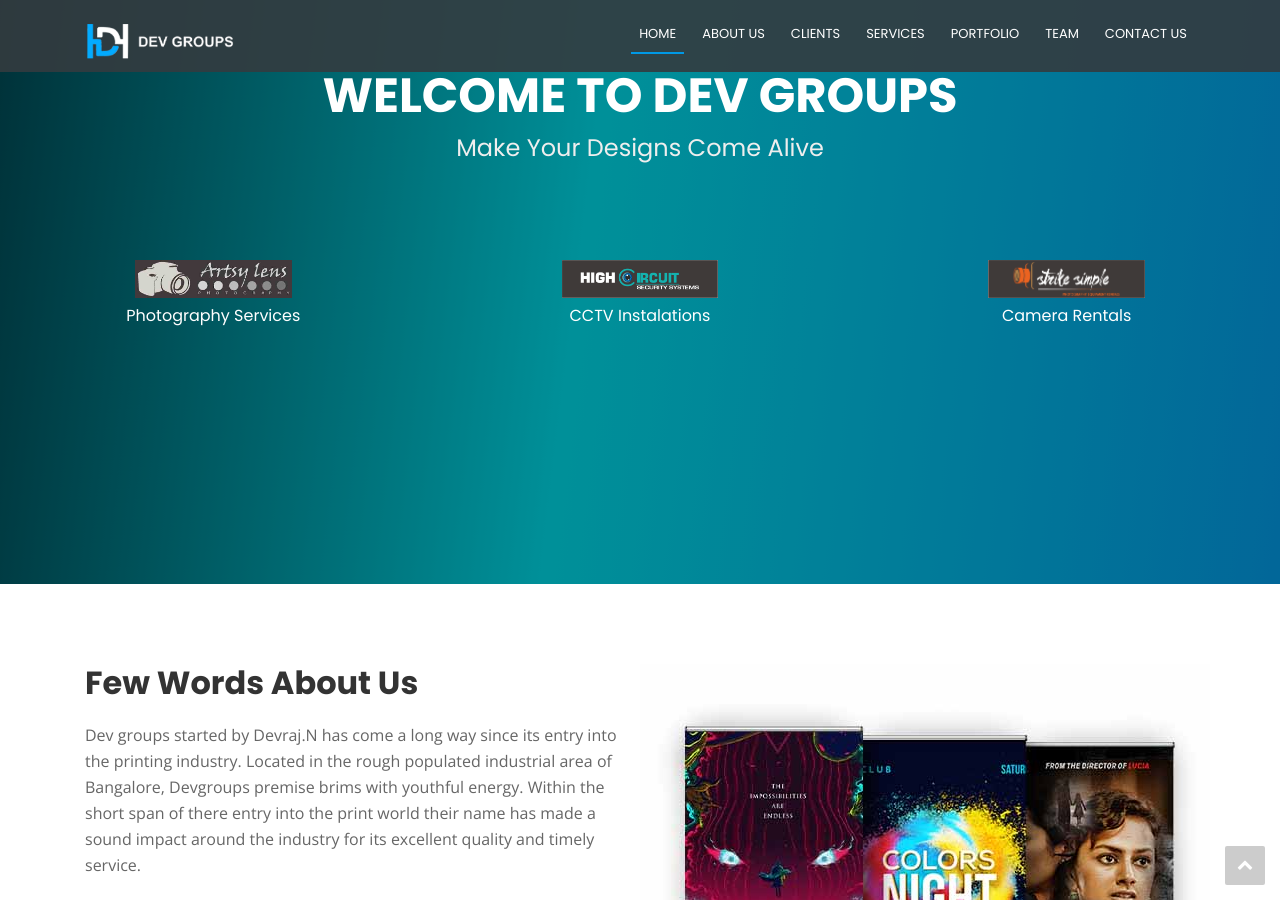
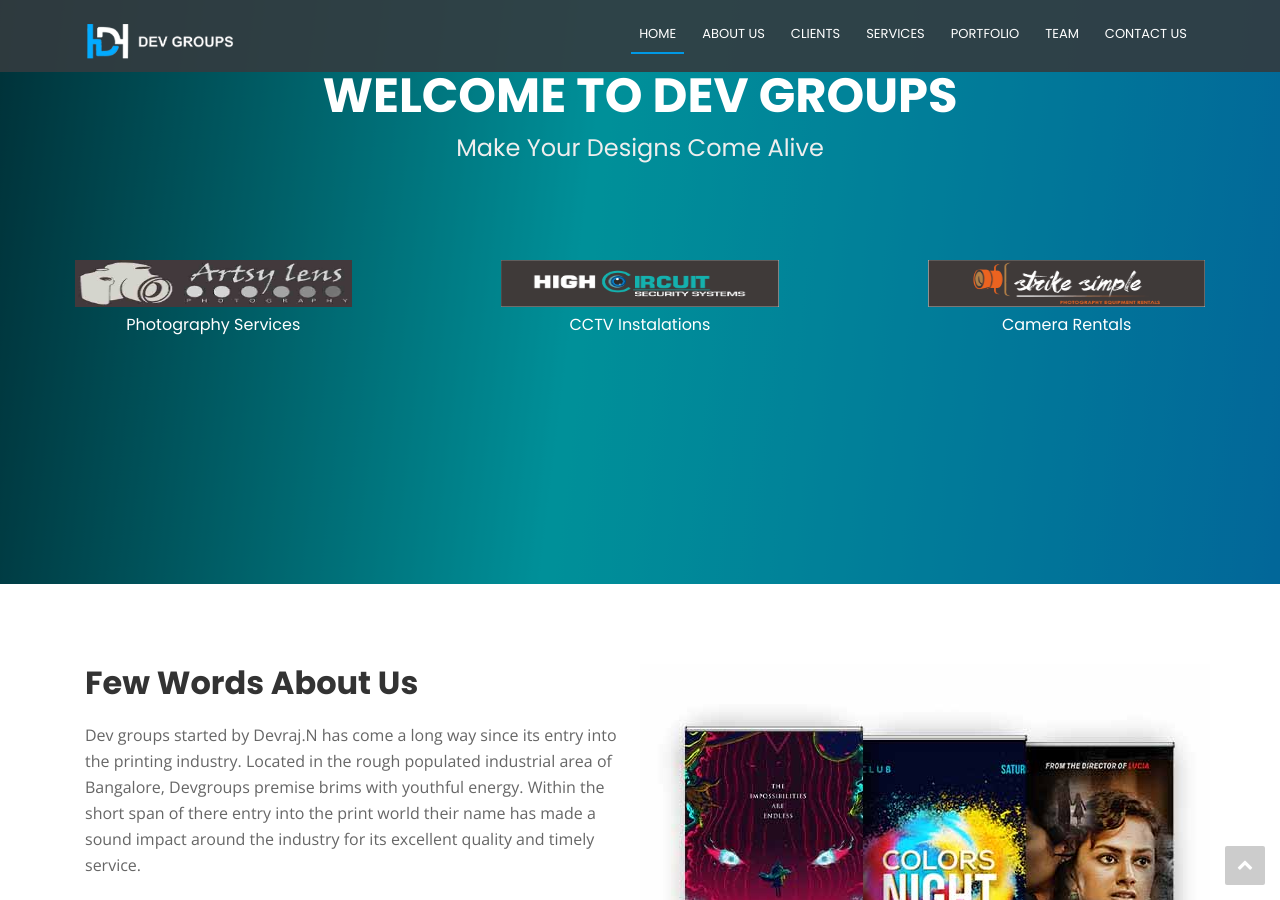
Before and after one commit to algooru/devgroups, a Jekyll site: the page built from index.html, in a window 1280 px wide and 900 px high, scrolled down 316 px. Built offline with Jekyll 4.4.1, drawn with Linux system fonts in a browser that asks for light colours; nearby versions of some CDN libraries.

Commit message:
again changing the margin

```diff
--- a/css/style.css
+++ b/css/style.css
@@ -1139,8 +1139,8 @@ box-shadow: 10px 10px 17px -6px rgba(0,0,0,0.75);
 
 .header-imgs{
 
-  max-width: 70%;
-  max-height: 40%;
+  width: 70%;
+  height: 40%;
 }
 
 .future-text{
--- a/index.html
+++ b/index.html
@@ -18,16 +18,16 @@ layout: default
       <div class="future">
           <div class="row">
 
-            <div class="col-sm-4 col-12">
+            <div class="col-lg-4 col-12">
               <img src="img/dv_logo_1.jpg" alt="" class="header-imgs img-fluid">
               <h6 class="future-text pt-2">Photography Services</h6>
             </div>
-            <div class="col-sm-4 col-12">
+            <div class="col-lg-4 col-12">
               <img src="img/dv_logo_2.png" alt="" class="header-imgs img-fluid">
                <h6 class="future-text pt-2">CCTV Instalations</h6>
             </div >
 
-            <div class="col-sm-4 col-12">
+            <div class="col-lg-4 col-12">
               <img src="img/dv_logo_3.png" alt="" class="header-imgs img-fluid">
                <h6 class="future-text pt-2">Camera Rentals</h6>
             </div >
```
Also changed, not shown: 3 other files.
